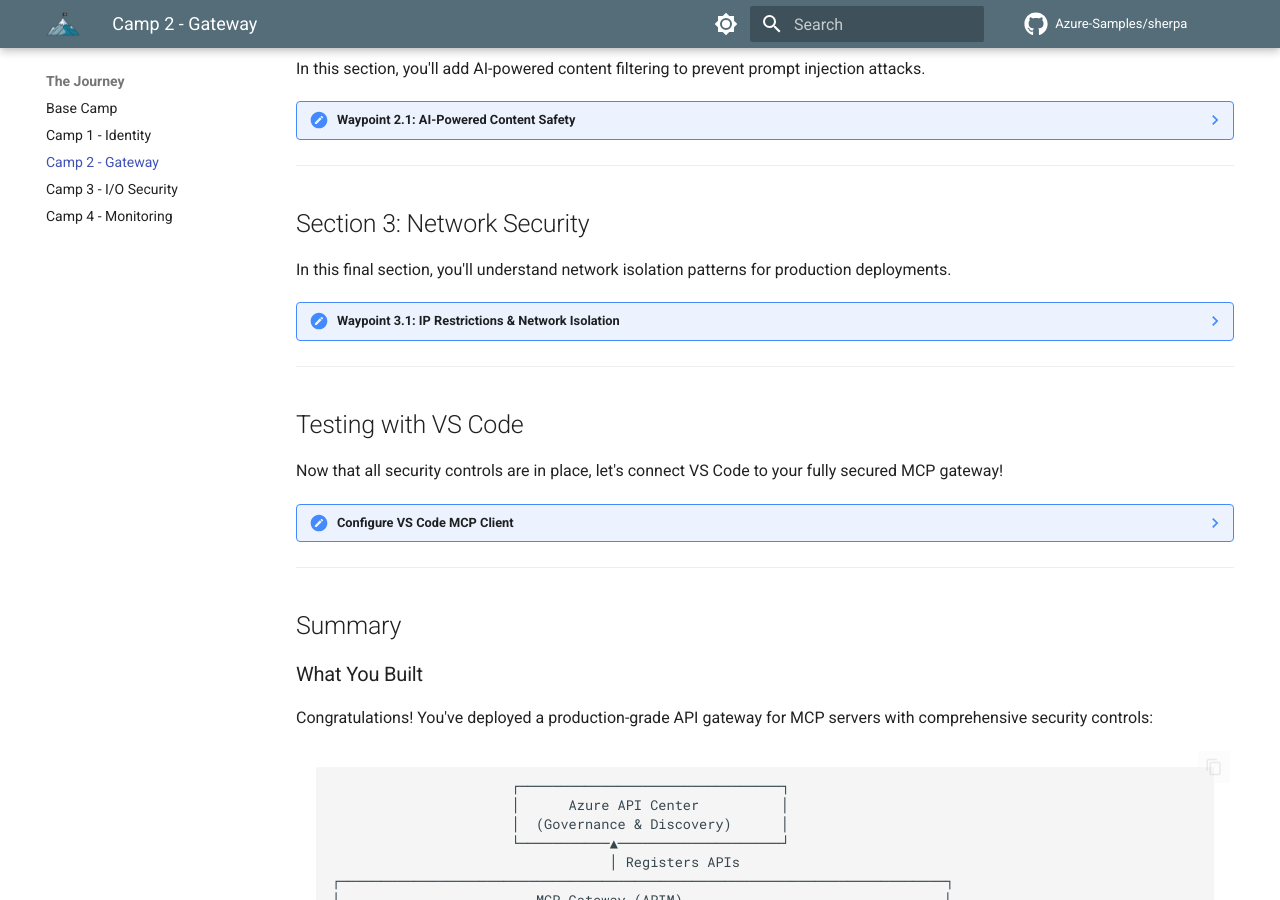
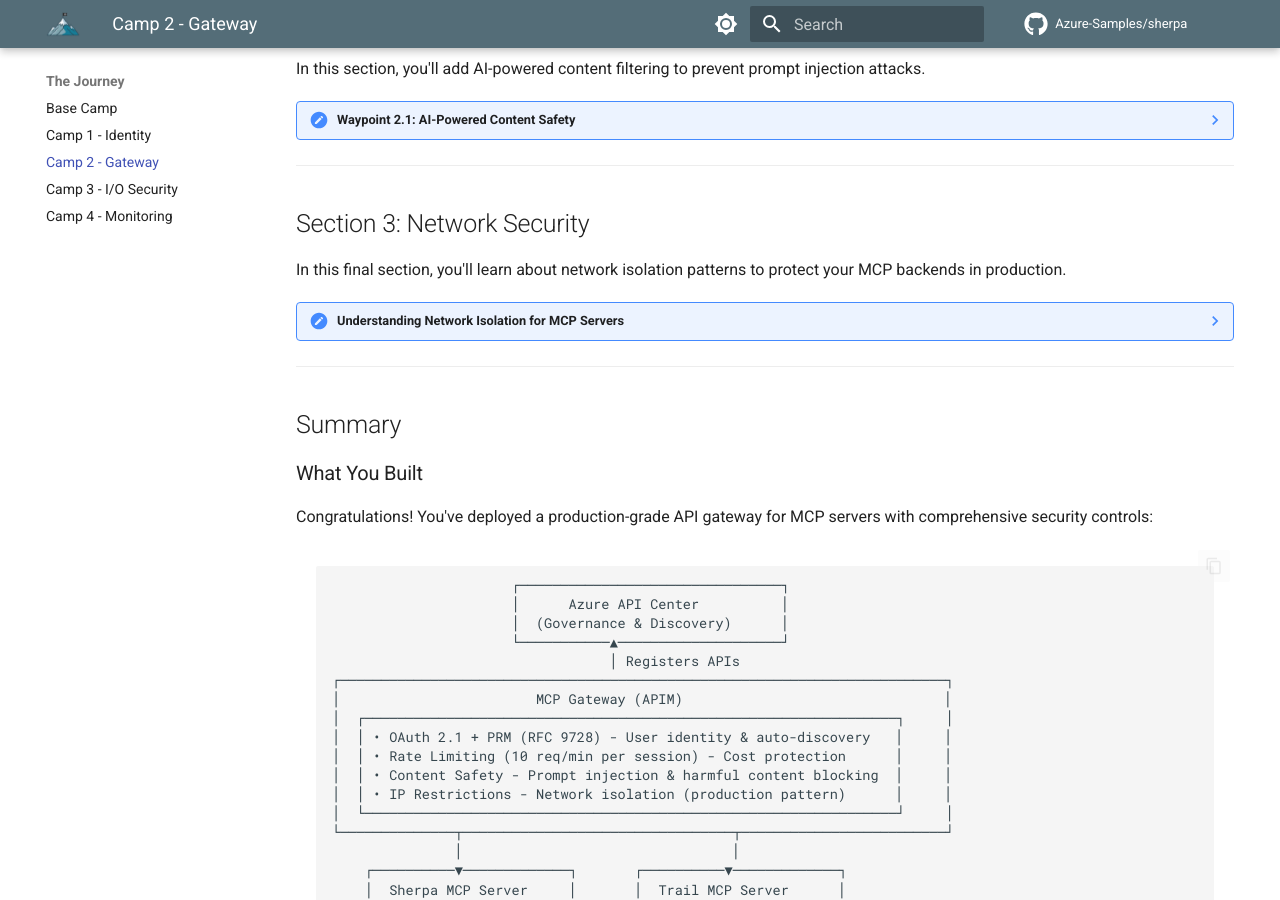
Before and after one commit to Azure-Samples/sherpa, an MkDocs documentation site: the page built from docs/camps/camp2-gateway.md, in a window 1280 px wide and 900 px high, scrolled down 3863 px. Built offline with MkDocs 1.6.1 and Material for MkDocs 9.7.7, drawn with Linux system fonts in a browser that asks for light colours; comment, search, counter and statistics services are not loaded; part of the change alters nothing that is shown; some of the changed text lies outside the part shown.

Commit message:
Refine network security section and align 3.1 scripts

````diff
--- a/docs/camps/camp2-gateway.md
+++ b/docs/camps/camp2-gateway.md
@@ -16,7 +16,7 @@ The answer is an **MCP gateway**: a centralized security checkpoint where **all*
 This camp follows the same **"vulnerable → exploit → fix → validate"** methodology you've used before, but now at scale with multiple MCP servers and comprehensive gateway controls.
 
 **Tech Stack:** Python, MCP, Azure API Management, Container Apps, Content Safety, API Center, Entra
-**Primary Risks:** [MCP-03](https://microsoft.github.io/mcp-azure-security-guide/mcp/mcp03-tool-misuse/) (Tool Misuse), [MCP-05](https://microsoft.github.io/mcp-azure-security-guide/mcp/mcp05-insufficient-access-controls/) (Insufficient Access Controls), [MCP-06](https://microsoft.github.io/mcp-azure-security-guide/mcp/mcp06-rate-limiting/) (Inadequate Rate Limiting), [MCP-09](https://microsoft.github.io/mcp-azure-security-guide/mcp/mcp09-governance/) (Shadow MCP Servers & Governance)
+**Primary Risks:** [MCP-03](https://microsoft.github.io/mcp-azure-security-guide/mcp/mcp03-tool-misuse/) (Tool Misuse), [MCP-05](https://microsoft.github.io/mcp-azure-security-guide/mcp/mcp05-insufficient-access-controls/) (Insufficient Access Controls), [MCP-06](https://microsoft.github.io/mcp-azure-security-guide/mcp/mcp06-rate-limiting/) (Inadequate Rate Limiting), [MCP-07](https://microsoft.github.io/mcp-azure-security-guide/mcp/mcp07-authz/) (Insufficient Authentication & Authorization), [MCP-09](https://microsoft.github.io/mcp-azure-security-guide/mcp/mcp09-governance/) (Shadow MCP Servers & Governance)
 
 ## What You'll Learn
 
@@ -1388,313 +1388,137 @@ In this section, you'll add AI-powered content filtering to prevent prompt injec
 
 ## Section 3: Network Security
 
-In this final section, you'll understand network isolation patterns for production deployments.
-
-??? note "Waypoint 3.1: IP Restrictions & Network Isolation"
+In this final section, you'll learn about network isolation patterns to protect your MCP backends in production.
+
+??? note "Understanding Network Isolation for MCP Servers"
 
     ### The Security Challenge: Direct Backend Access
 
-    **OWASP Risk:** [MCP-04 (Network Exposure)](https://microsoft.github.io/mcp-azure-security-guide/mcp/mcp04-network-exposure/)
-
-    Your MCP servers are running in Container Apps with public endpoints. This means:
-
-    - 🌐 **Anyone can hit the backend directly** - Bypass APIM entirely
-    - 🚫 **Circumvent all security policies** - OAuth, rate limiting, content safety—all useless
-    - 💰 **Cost attacks** - Hit backend directly without APIM's rate limits
-    - 🕵️ **No visibility** - Requests don't appear in APIM logs
-
-    You need **network isolation** to force all traffic through APIM.
+    **OWASP Risk:** [MCP-04 (Network Exposure)](https://microsoft.github.io/mcp-azure-security-guide/mcp/mcp04-network/)
+
+    Your MCP servers are running in Container Apps with public endpoints. While you've added OAuth, rate limiting, and content safety at the gateway, there's a fundamental problem:
+
+    **Anyone who discovers your Container App URL can bypass APIM entirely.**
+
+    ```
+    https://sherpa-mcp-server.xxxxxxx.xxxxx.azurecontainerapps.io
+    ```
+
+    This URL isn't secret—it follows Azure's predictable naming pattern. An attacker who finds it can:
+
+    - **Bypass OAuth** — Call the backend directly without authentication
+    - **Bypass rate limiting** — Send unlimited requests
+    - **Bypass content safety** — Submit malicious prompts without filtering
+    - **Avoid detection** — Requests won't appear in your APIM logs
+    - **Run up costs** — Direct calls still consume your compute resources
+
+    All the security you built in Sections 1 and 2 becomes optional if backends are publicly accessible.
 
     ---
 
-    ### Step 1: Exploit - Direct Backend Access
-
-    Test accessing the backend directly:
-
-    ```bash
-    ./scripts/3.1-exploit.sh
-    ```
-
-    The script:
-
-    ```bash
-    # Get direct Container App URL
-    SHERPA_DIRECT_URL=$(az containerapp show -n sherpa-mcp-server -g $RG --query properties.configuration.ingress.fqdn -o tsv)
-
-    # Call it directly, bypassing APIM
-    curl https://${SHERPA_DIRECT_URL}/mcp
-
-    # ✅ Request succeeds
-    # ❌ No OAuth validation
-    # ❌ No rate limiting
-    # ❌ No content safety filtering
-    # ❌ No APIM logs
-    ```
-
-    ??? danger "Security Impact: The Backdoor Attack"
-        **Scenario:** An attacker discovers your Container App URL (it's not secret—just part of Azure naming):
-
-        ```
-        https://sherpa-mcp-server.greenriver-xyz123.eastus.azurecontainerapps.io
-        ```
-
-        They can now:
-
-        - 🚫 Bypass OAuth completely - No authentication required
-        - 🚫 Bypass rate limiting - Send 1000 req/sec if they want
-        - 🚫 Bypass content safety - Send malicious prompts freely
-        - 🚫 Avoid detection - Requests don't appear in APIM logs
-        - 💰 Run up your costs - Direct backend calls still cost you money
-
-        **All your APIM security is worthless if the backend is publicly accessible.**
-
-        **This is MCP-04: Network Exposure** - no network-level isolation.
+    ### The Solution: Network Isolation
+
+    The fix is straightforward in concept: **only allow traffic from APIM to reach your backends**. In practice, there are several ways to achieve this:
+
+    ??? tip "Option 1: IP Restrictions (Simple but Limited)"
+
+        Container Apps support IP-based access restrictions. You can configure an allow-list that only permits APIM's IP:
+
+        ```bash
+        # Allow only APIM's IP (everything else implicitly denied)
+        az containerapp ingress access-restriction set \
+          --name sherpa-mcp-server \
+          --resource-group $RG \
+          --rule-name "allow-apim" \
+          --ip-address "${APIM_OUTBOUND_IP}/32" \
+          --action Allow
+        ```
+
+        **Limitation:** APIM Basic v2 (used in this workshop) has dynamic outbound IPs that can change during scaling or maintenance. This approach works better with **APIM Standard v2**, which provides static outbound IPs.
+
+    ??? tip "Option 2: Virtual Network Integration (Recommended for Production)"
+
+        For true network isolation, deploy both APIM and Container Apps inside an Azure Virtual Network:
+
+        ```
+                    Public Internet
+                          │
+                          ▼
+        ┌─────────────────────────────────────────────────────┐
+        │ Azure Virtual Network                               │
+        │  ┌───────────────────────────────────────────────┐  │
+        │  │ Private Subnet                                │  │
+        │  │                                               │  │
+        │  │  ┌─────────────┐       ┌──────────────────┐   │  │
+        │  │  │    APIM     │ ────► │  Container Apps  │   │  │
+        │  │  │ (external)  │       │ (internal only)  │   │  │
+        │  │  └─────────────┘       └──────────────────┘   │  │
+        │  │                                               │  │
+        │  └───────────────────────────────────────────────┘  │
+        └─────────────────────────────────────────────────────┘
+        ```
+
+        **Benefits:**
+
+        - Container Apps have no public IP at all
+        - Traffic stays within Azure's backbone
+        - Defense in depth with NSGs
+
+    ??? tip "Option 3: Private Endpoints"
+
+        Use Azure Private Link to expose your Container Apps only via private endpoints:
+
+        - APIM connects to backends via private IP
+        - No public internet traversal
+        - Can combine with VNet for full isolation
+
+    ??? tip "Option 4: Header-Based Validation"
+
+        Add a custom header in APIM that backends validate:
+
+        **APIM Policy:**
+        ```xml
+        <set-header name="X-APIM-Gateway-Token" exists-action="override">
+          <value>{{gateway-secret}}</value>
+        </set-header>
+        ```
+
+        **Backend validation:**
+        ```python
+        if request.headers.get("X-APIM-Gateway-Token") != EXPECTED_TOKEN:
+            return Response("Forbidden", status=403)
+        ```
+
+        This works with dynamic IPs but requires code changes in your MCP server.
 
     ---
 
-    ### Step 2: Fix - Apply IP Restrictions
-
-    Configure Container Apps to only accept traffic from APIM:
-
-    ```bash
-    ./scripts/3.1-fix.sh
-    ```
-
-    ??? warning "APIM Basic v2 Limitation"
-        **Important:** APIM Basic v2 (used in this workshop) has **dynamic outbound IPs** that can change, making IP restriction challenging for production.
-
-        This waypoint demonstrates the **pattern** and shows you how it would work, but for production deployments, you should:
-
-        **Option 1: Upgrade to Standard v2**
-
-        - ✅ Static outbound IP address
-        - ✅ Reliable IP restriction
-        - ✅ Higher throughput
-        - 💰 Higher cost (~$250/month vs ~$125/month)
-
-        **Option 2: Virtual Network Integration**
-
-        - ✅ Private endpoints for Container Apps
-        - ✅ No public internet exposure
-        - ✅ Fully isolated network
-        - ✅ Works with Basic v2
-        - ⚙️ More complex setup
-
-        **Option 3: Managed Identity Authentication**
-
-        - ✅ Container Apps validate APIM's Managed Identity
-        - ✅ No IP restrictions needed
-        - ✅ Works with dynamic IPs
-        - ⚙️ Requires custom code in your MCP server
-
-        For this workshop, we'll document the IP restriction approach, and you can choose the best option for your production deployment.
-
-    The script configures:
-
-    ```bash
-    # Get APIM outbound IP
-    APIM_IP=$(az apim show -n $APIM_NAME -g $RG --query publicIpAddresses[0] -o tsv)
-
-    # Configure Container App IP restriction
-    az containerapp ingress access-restriction set \
-      -n sherpa-mcp-server \
-      -g $RG \
-      --rule-name "allow-apim" \
-      --ip-address $APIM_IP \
-      --action Allow
-
-    az containerapp ingress access-restriction set \
-      -n sherpa-mcp-server \
-      -g $RG \
-      --rule-name "deny-all" \
-      --action Deny
-    ```
+    ### What This Means for Your Deployment
+
+    For this workshop, we've focused on the security controls that run **at the gateway layer**—OAuth, rate limiting, and content safety. These provide significant protection and are the most impactful first steps.
+
+    **Network isolation is the final layer** that ensures attackers can't simply bypass your gateway. When planning your production deployment, choose the approach that fits your requirements:
+
+    | Approach | Complexity | Cost | APIM Tier Required |
+    |----------|------------|------|-------------------|
+    | IP Restrictions | Low | None | Standard v2+ (static IPs) |
+    | VNet Integration | Medium | VNet costs | Any |
+    | Private Endpoints | Medium | Private Link costs | Any |
+    | Header Validation | Low | None | Any |
 
     ---
 
-    ### Step 3: Validate - Confirm Restrictions Work
-
-    Test the restrictions:
-
-    ```bash
-    ./scripts/3.1-validate.sh
-    ```
-
-    The script tests:
-
-    **Test 1: Request through APIM**
-    ```bash
-    curl -H "Authorization: Bearer ${TOKEN}" \
-         "${APIM_URL}/sherpa-mcp/mcp"
-
-    # ✅ 200 OK - APIM's IP is allowed
-    ```
-
-    **Test 2: Direct backend request**
-    ```bash
-    curl https://${SHERPA_DIRECT_URL}/mcp
-
-    # ❌ 403 Forbidden - Your IP is blocked
-    ```
-
-    **Expected output:**
-
-    ```
-    ========================================
-    ✅ IP Restriction Test Results
-    ========================================
-
-    1. Request through APIM: ✅ 200 OK
-       (APIM IP is allowed)
-
-    2. Direct backend request: ✅ 403 Forbidden
-       (Your IP is blocked)
-
-    🎉 IP restrictions are working!
-    (Note: This uses APIM's current IP, which may change)
-    ```
-
-    ---
-
-    ### What You Just Fixed
-
-    **Before (public backends):**
-
-    - ❌ Backend accessible to anyone
-    - ❌ Can bypass all APIM security
-    - ❌ No network isolation
-    - ❌ Attacks don't appear in logs
-
-    **After (IP restrictions):**
-
-    - ✅ Only APIM can reach backends
-    - ✅ All requests must go through security policies
-    - ✅ Network-level protection
-    - ✅ All traffic visible in APIM logs
-
-    **OWASP MCP-04 mitigation complete!** ✅
-
-    ??? tip "Production Recommendations"
-        For production deployments, consider:
-
-        **1. Virtual Network Integration**
-        ```
-        ┌────────────────────────────────────────────┐
-        │ Azure Virtual Network                      │
-        │  ┌──────────────────────────────────────┐  │
-        │  │ Private Subnet                       │  │
-        │  │  • APIM (internal mode)              │  │
-        │  │  • Container Apps (internal ingress) │  │
-        │  │  • No public IPs                     │  │
-        │  └──────────────────────────────────────┘  │
-        └────────────────────────────────────────────┘
-        ```
-
-        **2. Azure Firewall + NSGs**
-
-        - Lock down network traffic at multiple layers
-        - WAF for additional protection
-        - DDoS protection for public endpoints
-
-        **3. Private Link**
-
-        - Expose APIM via Private Endpoint
-        - Clients connect through private IP
-        - Never traverse public internet
-
----
-
-## Testing with VS Code
-
-Now that all security controls are in place, let's connect VS Code to your fully secured MCP gateway!
-
-??? note "Configure VS Code MCP Client"
-
-    ### Add MCP Server to VS Code
-
-    1. Open VS Code Settings (⌘, or Ctrl+,)
-    2. Search for "MCP Servers"
-    3. Click **"Edit in settings.json"**
-    4. Add your Sherpa MCP configuration:
-
-    ```json
-    {
-      "github.copilot.chat.mcp.servers": {
-        "sherpa-gateway": {
-          "command": "mcp-client-sse",
-          "args": [
-            "--sse-url",
-            "https://apim-<your-resource-token>.azure-api.net/sherpa/mcp"
-          ]
-        }
-      }
-    }
-    ```
-
-    **Get your APIM URL:**
-    ```bash
-    azd env get-value APIM_GATEWAY_URL
-    ```
-
-    Replace `<your-resource-token>` with your actual gateway URL.
-
-    ---
-
-    ### Test OAuth Flow
-
-    5. Save settings.json
-    6. Reload VS Code: ⌘+Shift+P → **"Developer: Reload Window"**
-    7. Open GitHub Copilot Chat
-
-    **What happens next:**
-
-    1. VS Code queries `/.well-known/oauth-protected-resource` (PRM endpoint)
-    2. Discovers authorization server: `https://login.microsoftonline.com/{tenant}/v2.0`
-    3. Initiates OAuth flow with PKCE
-    4. Opens browser for you to sign in
-    5. Redirects back to VS Code with authorization code
-    6. Exchanges code for access token
-    7. Stores token securely in VS Code keychain
-    8. Uses token for all subsequent MCP requests
-
-    **You'll see:**
-
-    ```
-    🔐 Sherpa Gateway requires authentication
-
-    Opening browser to sign in...
-    ```
-
-    Sign in with your Azure account (the one with access to the MCP app).
-
-    ---
-
-    ### Test MCP Tools
-
-    Once authenticated, try these prompts in GitHub Copilot Chat:
-
-    ```
-    @workspace What's the weather at the summit?
-    ```
-
-    Behind the scenes:
-
-    1. VS Code sends request to APIM with your OAuth token
-    2. ✅ APIM validates JWT (audience, expiration, signature)
-    3. ✅ APIM checks rate limit (within 10 req/min quota)
-    4. ✅ APIM scans prompt with Content Safety (no harmful content)
-    5. ✅ APIM forwards request to Sherpa MCP Server
-    6. ✅ Sherpa calls `get_weather` tool
-    7. ✅ Response flows back through APIM
-    8. ✅ VS Code displays result
-
-    **Try rate limiting:**
-
-    Send 15 rapid requests—the last 5 should fail with "Rate limit exceeded" after you hit 10 requests in a minute.
-
-    **Try content safety:**
-
-    Send a harmful prompt—it should be blocked before reaching the MCP server.
+    ### Key Takeaways
+
+    1. **Gateway security is necessary but not sufficient** — Without network isolation, all your APIM policies can be bypassed.
+
+    2. **Defense in depth matters** — Layer network controls on top of application-level security.
+
+    3. **Choose the right approach for your tier** — IP restrictions need static IPs; VNet integration works with any tier.
+
+    4. **Monitor for direct access attempts** — Even with restrictions, log and alert on unexpected traffic patterns.
+
+    **OWASP MCP-04 awareness complete!** ✅
 
 ---
 
@@ -1748,24 +1572,24 @@ Congratulations! You've deployed a production-grade API gateway for MCP servers
 !!! success "Architecture Patterns"
     **Gateway Pattern Benefits:**
 
-    - ✅ **Centralized security** - One place to enforce policies for all MCP servers
-    - ✅ **Consistent enforcement** - Same OAuth, rate limits, and filtering everywhere
-    - ✅ **Easy updates** - Change policies without redeploying servers
-    - ✅ **Better monitoring** - Single dashboard for all MCP traffic
-    - ✅ **Cost control** - Enforce rate limits to prevent runaway costs
+    - **Centralized security** - One place to enforce policies for all MCP servers
+    - **Consistent enforcement** - Same OAuth, rate limits, and filtering everywhere
+    - **Easy updates** - Change policies without redeploying servers
+    - **Better monitoring** - Single dashboard for all MCP traffic
+    - **Cost control** - Enforce rate limits to prevent runaway costs
 
     **Protected Resource Metadata (RFC 9728):**
 
-    - ✅ **Automatic OAuth discovery** - Clients don't need manual configuration
-    - ✅ **Better user experience** - Sign in once, works everywhere
-    - ✅ **Standards-based** - Works with any RFC 9728-compliant client
+    - **Automatic OAuth discovery** - Clients don't need manual configuration
+    - **Better user experience** - Sign in once, works everywhere
+    - **Standards-based** - Works with any RFC 9728-compliant client
 
     **Defense in Depth:**
 
-    - ✅ **OAuth** - Who you are
-    - ✅ **Rate limiting** - How much you can do
-    - ✅ **Content Safety** - What you can say
-    - ✅ **Network isolation** - Where you can access from
+    - **OAuth** - Who you are
+    - **Rate limiting** - How much you can do
+    - **Content Safety** - What you can say
+    - **Network isolation** - Where you can access from
 
 ---
 
@@ -1773,15 +1597,15 @@ Congratulations! You've deployed a production-grade API gateway for MCP servers
 
 Before deploying to production, ensure you've configured:
 
-- [ ] **Upgrade to APIM Standard v2** for static IPs and higher throughput
-- [ ] **Virtual Network integration** for full network isolation
-- [ ] **Custom domains** with TLS certificates for APIM
-- [ ] **Azure Monitor alerts** for rate limit violations and auth failures
-- [ ] **APIM policies for each environment** (dev/staging/prod with different limits)
-- [ ] **Content Safety thresholds** tuned for your use case
-- [ ] **RBAC for API Center** so teams can self-register APIs
-- [ ] **Disaster recovery plan** with APIM backup and restore
-- [ ] **Cost monitoring** with Azure Cost Management alerts
+- **Upgrade to APIM Standard v2** for static IPs and higher throughput
+- **Virtual Network integration** for full network isolation
+- **Custom domains** with TLS certificates for APIM
+- **Azure Monitor alerts** for rate limit violations and auth failures
+- **APIM policies for each environment** (dev/staging/prod with different limits)
+- **Content Safety thresholds** tuned for your use case
+- **RBAC for API Center** so teams can self-register APIs
+- **Disaster recovery plan** with APIM backup and restore
+- **Cost monitoring** with Azure Cost Management alerts
 
 ---
 
@@ -1810,7 +1634,7 @@ az ad app delete --id $APIM_APP_ID
 
 ## What's Next?
 
-!!! success "Camp 2 Complete! 🎉"
+!!! success "Camp 2 Complete!"
     You've secured your MCP servers with enterprise-grade API gateway controls!
 
 **Continue your ascent:**
````
Also changed, not shown: 3 other files.
